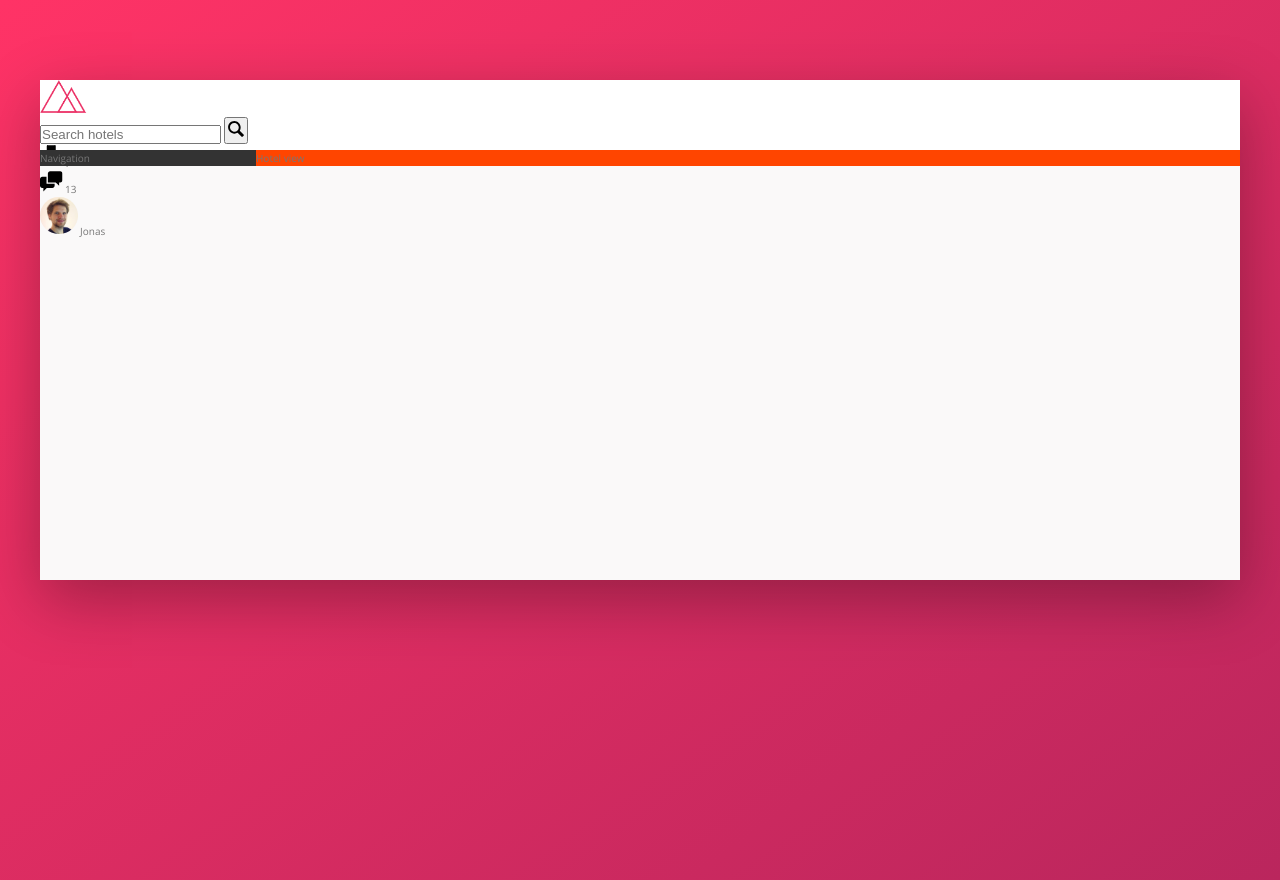
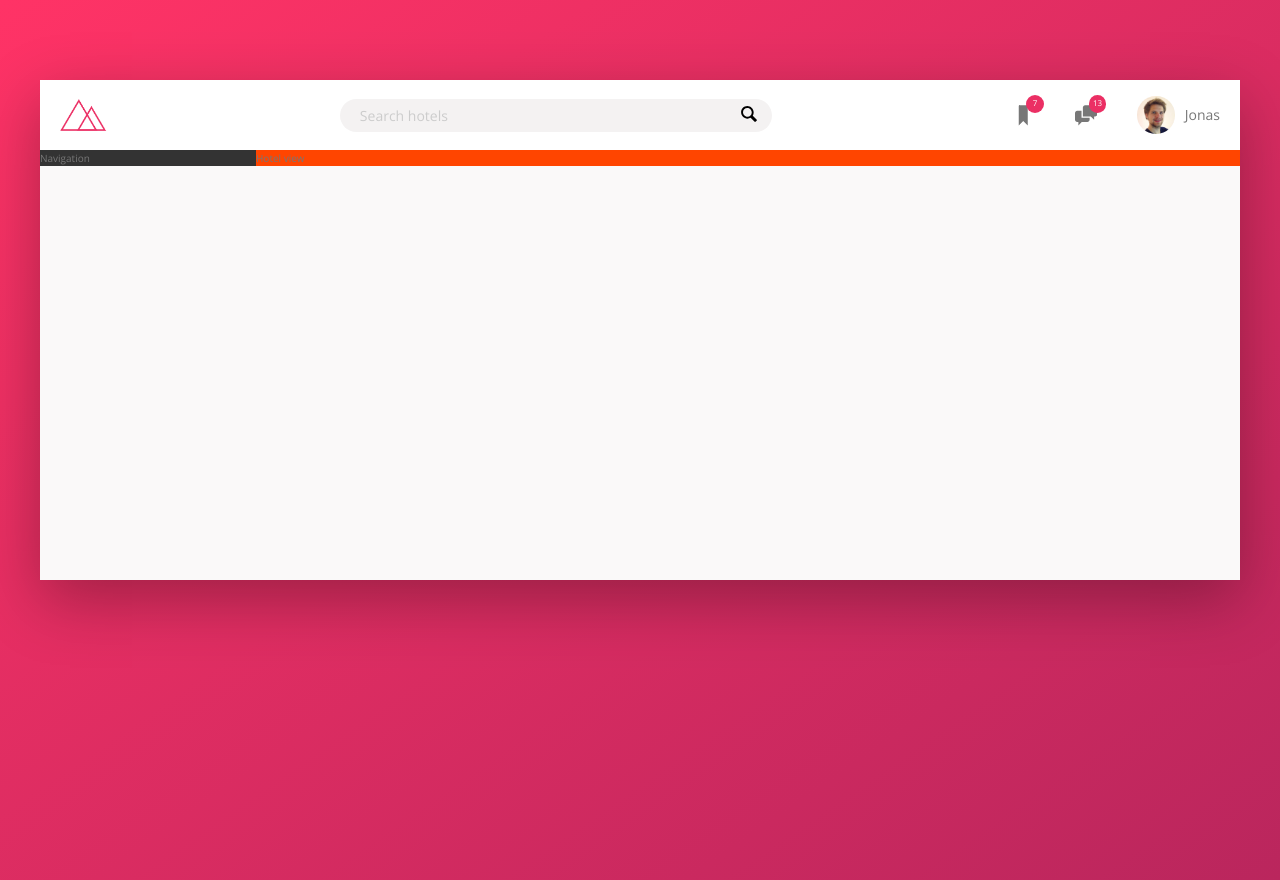
Before and after one commit to kasantosh/Flexpower, a website: page index.html in a window 1280 px wide. Drawn offline with nearby package versions, Linux system fonts and the light colour scheme.

Commit message:
finished the header div

```diff
--- a/css/style.css
+++ b/css/style.css
@@ -35,19 +35,79 @@ body {
   min-height: 100vh; }
 
 .logo {
-  height: 3.25rem; }
+  height: 3.25rem;
+  margin-left: 2rem; }
 
+.search {
+  flex: 0 0 40%;
+  display: flex;
+  align-items: center;
+  justify-content: center; }
+  .search__input {
+    font-family: inherit;
+    font-size: inherit;
+    color: inherit;
+    background-color: var(--color-grey-light-2);
+    border: none;
+    padding: .7rem 2rem;
+    border-radius: 100px;
+    width: 90%;
+    transition: all .2s;
+    margin-right: -3.25rem; }
+    .search__input:focus {
+      outline: none;
+      width: 100%;
+      background-color: var(--color-grey-light-3); }
+    .search__input::-webkit-input-placeholder {
+      font-weight: 100;
+      color: var(--color-grey-light-4); }
+  .search__input:focus + .search__button {
+    background-color: var(--color-grey-light-3); }
+  .search__button {
+    border: none;
+    background-color: var(--color-grey-light-2); }
+    .search__button:focus {
+      outline: none; }
   .search__icon {
     width: 2rem;
-  height: 2rem; }
+    height: 2rem;
+    fill: var(--color-dark-grey-3); }
 
+.user-nav {
+  align-self: stretch;
+  display: flex;
+  align-items: center; }
+  .user-nav > * {
+    padding: 0 2rem;
+    cursor: pointer;
+    height: 100%;
+    display: flex;
+    align-items: center; }
+  .user-nav > *:hover {
+    background-color: var(--color-grey-light-2); }
+  .user-nav__icon-box {
+    position: relative; }
   .user-nav__icon {
     height: 2.25rem;
-  width: 2.25rem; }
-
+    width: 2.25rem;
+    fill: var(--color-grey-dark-2); }
+  .user-nav__notification {
+    font-size: .8rem;
+    height: 1.75rem;
+    width: 1.75rem;
+    border-radius: 100px;
+    background-color: var(--color-primary);
+    color: #fff;
+    position: absolute;
+    top: 1.5rem;
+    right: 1.1rem;
+    display: flex;
+    justify-content: center;
+    align-items: center; }
   .user-nav__user-photo {
     height: 3.75rem;
-  border-radius: 50%; }
+    border-radius: 50%;
+    margin-right: 1rem; }
 
 .container {
   max-width: 120rem;
@@ -57,9 +117,13 @@ body {
   min-height: 50rem; }
 
 .header {
+  font-size: 1.4rem;
   height: 7rem;
   background-color: #fff;
-  border-bottom: var(--color-grey-light-1); }
+  border-bottom: var(--color-grey-light-1);
+  display: flex;
+  justify-content: space-between;
+  align-items: center; }
 
 .content {
   display: flex; }
--- a/index.html
+++ b/index.html
@@ -17,7 +17,7 @@
         <header class="header">
             <img src="img/logo.png" alt="logo image" class="logo">
             <form action="#" class="search">
-                <input type="text" class="seatch__input" placeholder="Search hotels">
+                <input type="text" class="search__input" placeholder="Search hotels">
                 <button class="search__button">
                     <svg class="search__icon">
                         <use xlink:href="img/sprite.svg#icon-magnifying-glass"></use>
```
Lines whose indentation alone changed are shown as unchanged.
